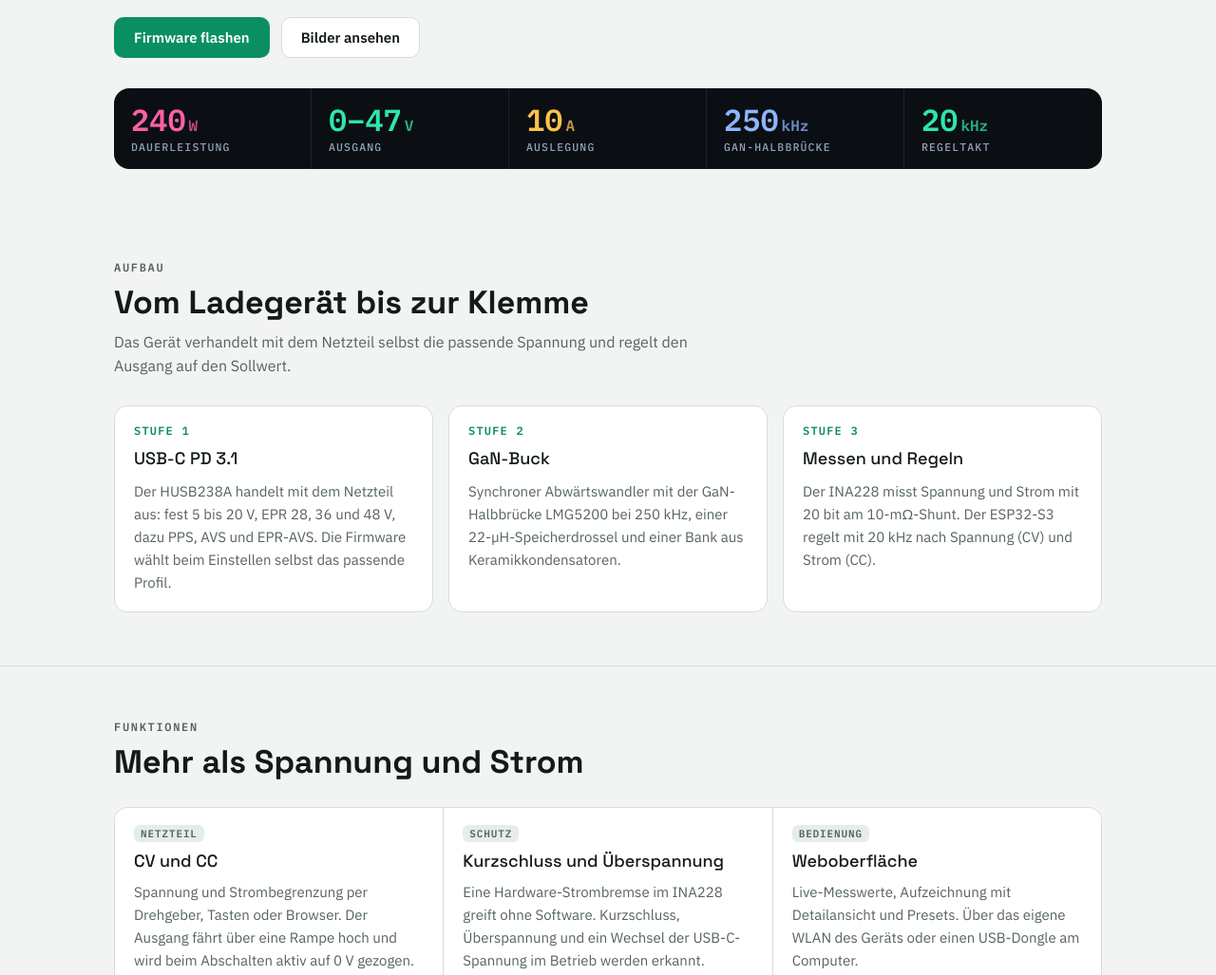
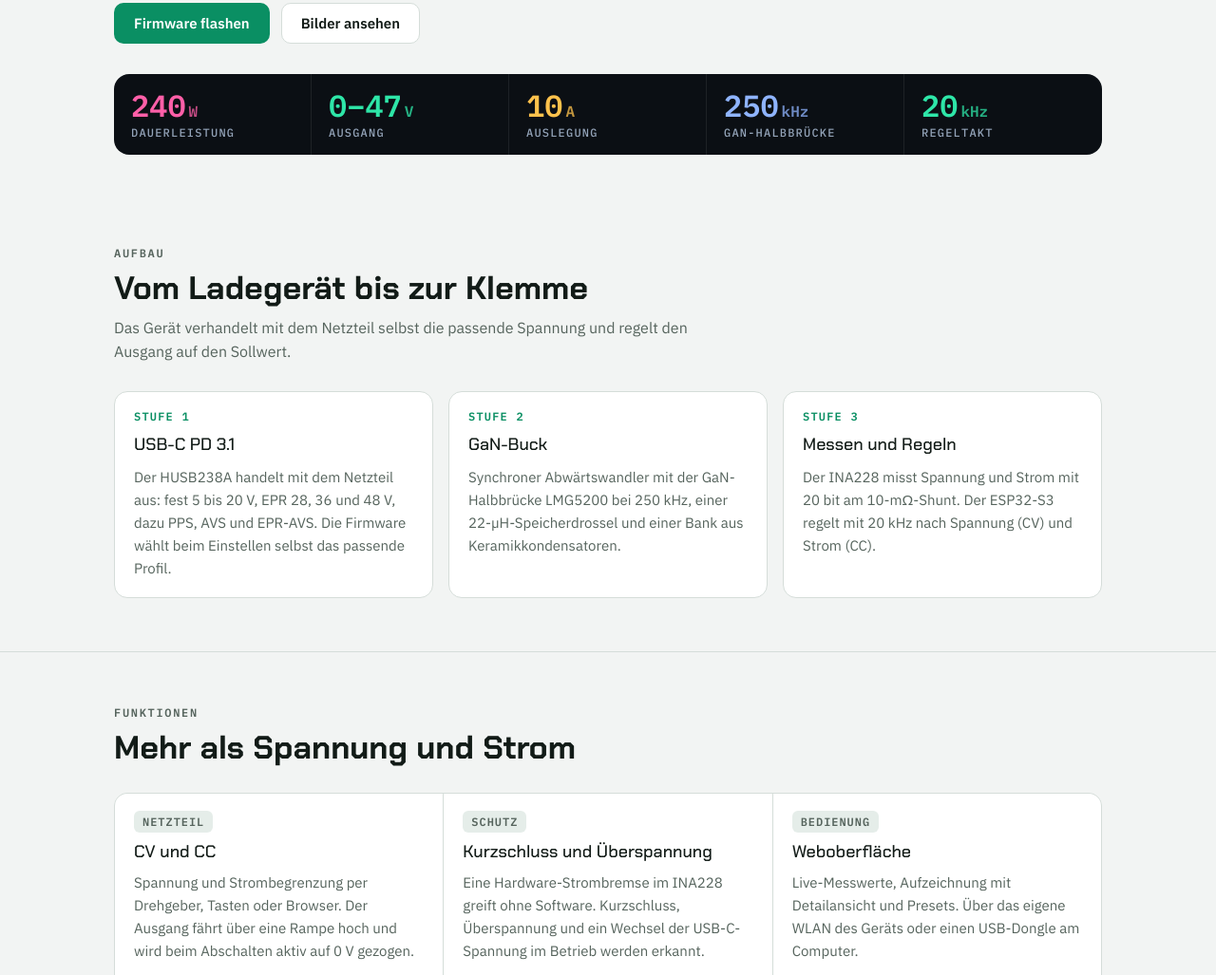
Before and after one commit to eliasschauf/PD48-Board, a plain HTML site: page index.html in a window 1280 px wide. Shown: the part 592-1619 px from the top of the page at 95% size. Drawn offline with Linux system fonts and the light colour scheme.

Commit message:
Seite: eigene Display-Schrift, Hinweis ohne Seitenbalken, groessere Chips
Co-Authored-By: Claude Opus 5.5 <noreply@anthropic.com>

```diff
--- a/index.html
+++ b/index.html
@@ -9,7 +9,7 @@
      Firmware parts and offsets: manifest-*.json, files in fw/. -->
 <link rel="preconnect" href="https://fonts.googleapis.com">
 <link rel="preconnect" href="https://fonts.gstatic.com" crossorigin>
-<link rel="stylesheet" href="https://fonts.googleapis.com/css2?family=IBM+Plex+Mono:wght@500;600&family=IBM+Plex+Sans:wght@400;500;600&family=Space+Grotesk:wght@500;700&display=swap">
+<link rel="stylesheet" href="https://fonts.googleapis.com/css2?family=IBM+Plex+Mono:wght@500;600&family=IBM+Plex+Sans:wght@400;500;600&family=Chakra+Petch:wght@500;600;700&display=swap">
 <script type="module" src="https://unpkg.com/esp-web-tools@10.1.0/dist/web/install-button.js?module"></script>
 <style>
 /* layout: instrument front panel. Hero photo, a readout strip in the display's own
@@ -18,7 +18,7 @@
   --bg:#f2f4f3; --panel:#ffffff; --fg:#121b17; --muted:#56645d; --line:#d5ddd9;
   --volt:#0a8f63; --amp:#b07400; --watt:#c2347a; --accent:#0a8f63; --accent-fg:#ffffff; --chip:#e5ede9;
   --screen:#0b0f14; --screen-fg:#e8eefc;
-  --f-display:"Space Grotesk",system-ui,sans-serif;
+  --f-display:"Chakra Petch",system-ui,sans-serif;
   --f-body:"IBM Plex Sans",system-ui,-apple-system,"Segoe UI",sans-serif;
   --f-mono:"IBM Plex Mono",ui-monospace,Consolas,monospace;
 }
@@ -76,7 +76,7 @@ nav a.nl:hover{color:var(--fg)}
 .readout div:last-child{border-right:0}
 .readout b{font:600 clamp(24px,3.4vw,32px)/1.1 var(--f-mono);font-variant-numeric:tabular-nums}
 .readout b small{font-size:.5em;margin-left:3px;opacity:.75}
-.readout span{font:500 11.5px var(--f-mono);letter-spacing:.1em;text-transform:uppercase;color:#93a3b8}
+.readout span{font:500 12px var(--f-mono);letter-spacing:.1em;text-transform:uppercase;color:#93a3b8}
 .readout .v b{color:#2ee6a8}.readout .a b{color:#ffc24c}.readout .w b{color:#ff5fa8}.readout .f b{color:#8fb4ff}
 
 /* flow */
@@ -89,7 +89,7 @@ nav a.nl:hover{color:var(--fg)}
 .feat{display:grid;grid-template-columns:repeat(3,1fr);gap:1px;background:var(--line);border:1px solid var(--line);border-radius:14px;overflow:hidden}
 .feat div{background:var(--panel);padding:18px 20px;display:grid;gap:6px;align-content:start}
 .feat p{color:var(--muted);font-size:15px}
-.tag{justify-self:start;font:600 11px var(--f-mono);letter-spacing:.08em;text-transform:uppercase;border-radius:6px;padding:2px 7px;background:var(--chip);color:var(--muted)}
+.tag{justify-self:start;font:600 12px var(--f-mono);letter-spacing:.08em;text-transform:uppercase;border-radius:6px;padding:4px 9px;background:var(--chip);color:var(--muted)}
 .tag.soon{color:var(--amp)}
 
 /* display */
@@ -118,11 +118,11 @@ nav a.nl:hover{color:var(--fg)}
 .card{background:var(--panel);border:1px solid var(--line);border-radius:14px;padding:18px 20px;display:grid;grid-template-columns:1fr auto;gap:6px 18px;align-items:center}
 .card h3{font-weight:700}
 .card .meta{font:500 12.5px var(--f-mono);color:var(--muted);display:flex;gap:8px;flex-wrap:wrap}
-.chip{background:var(--chip);border-radius:6px;padding:2px 7px}
+.chip{background:var(--chip);border-radius:6px;padding:4px 9px}
 .card p{grid-column:1/-1;color:var(--muted);font-size:14.5px}
 .card .act{grid-row:1/3;grid-column:2}
 esp-web-install-button button{font:600 14px var(--f-body);background:var(--accent);color:var(--accent-fg);border:0;border-radius:10px;padding:10px 20px;cursor:pointer}
-.note{border-left:3px solid var(--amp);padding:10px 14px;background:var(--panel);border-radius:0 10px 10px 0;margin-bottom:14px}
+.note{border:1px solid color-mix(in srgb,var(--amp) 45%,var(--line));padding:12px 16px;background:var(--panel);border-radius:12px;margin-bottom:14px}
 .note b{color:var(--amp)}
 .help{margin-top:18px;background:var(--panel);border:1px solid var(--line);border-radius:14px;padding:18px 20px;display:grid;gap:10px}
 .help ol{margin:0;padding-left:20px;display:grid;gap:6px;font-size:15px}
@@ -161,7 +161,6 @@ footer .wrap{display:flex;gap:16px;flex-wrap:wrap;justify-content:space-between}
   <div class="wrap hero">
     <div class="hero-top">
       <div>
-        <div class="eyebrow">USB-C Labornetzteil · V1 läuft</div>
         <h1>PD48V<br><b>240 W</b> aus USB-C.</h1>
         <p class="lead">Ein Labornetzteil, das seine Energie aus einem USB-C-Ladegerät zieht. Mit einem Netzteil nach USB PD 3.1 (EPR)
           liegen am Eingang bis zu 48 V und 5 A an. Eine GaN-Buckstufe macht daraus eine einstellbare Spannung, geregelt nach Spannung und Strom.
```
